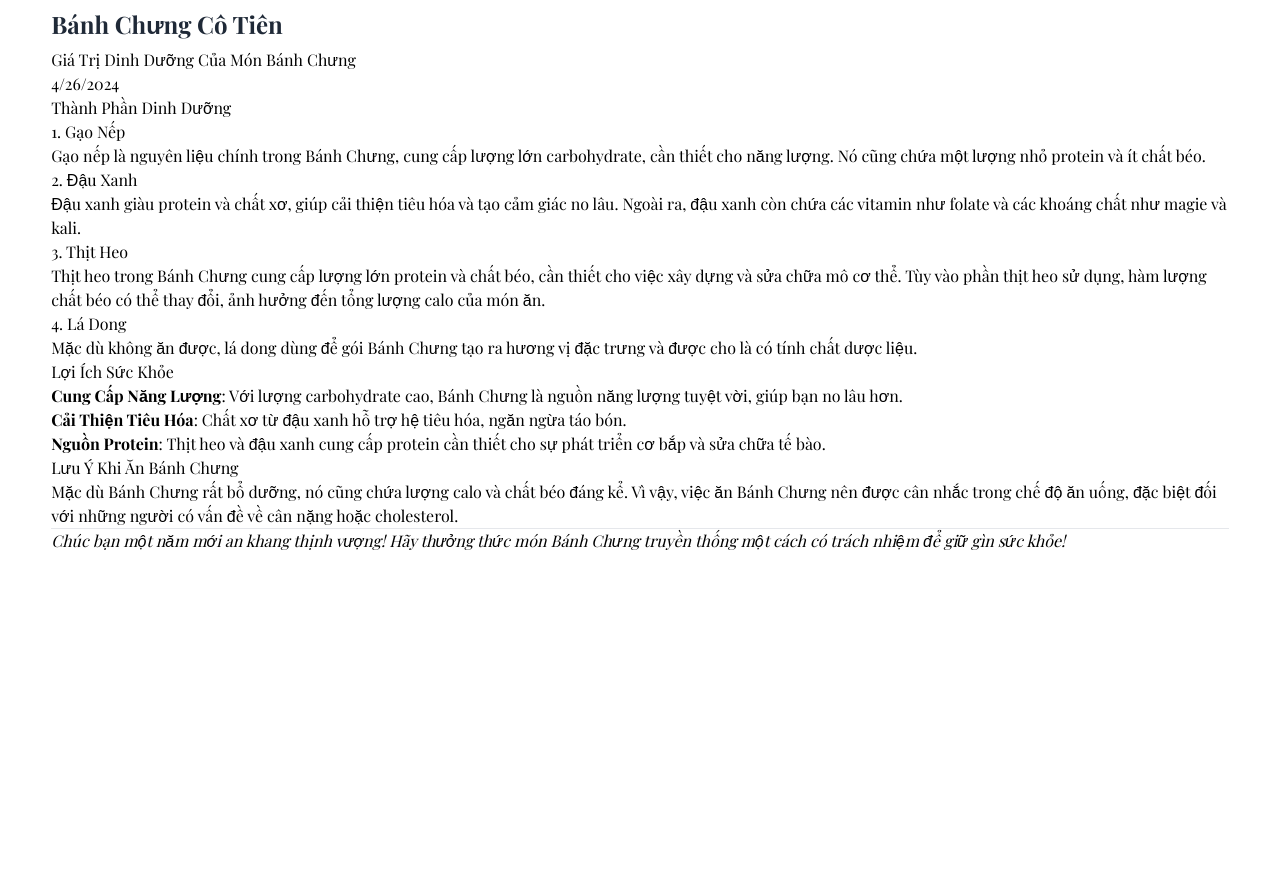
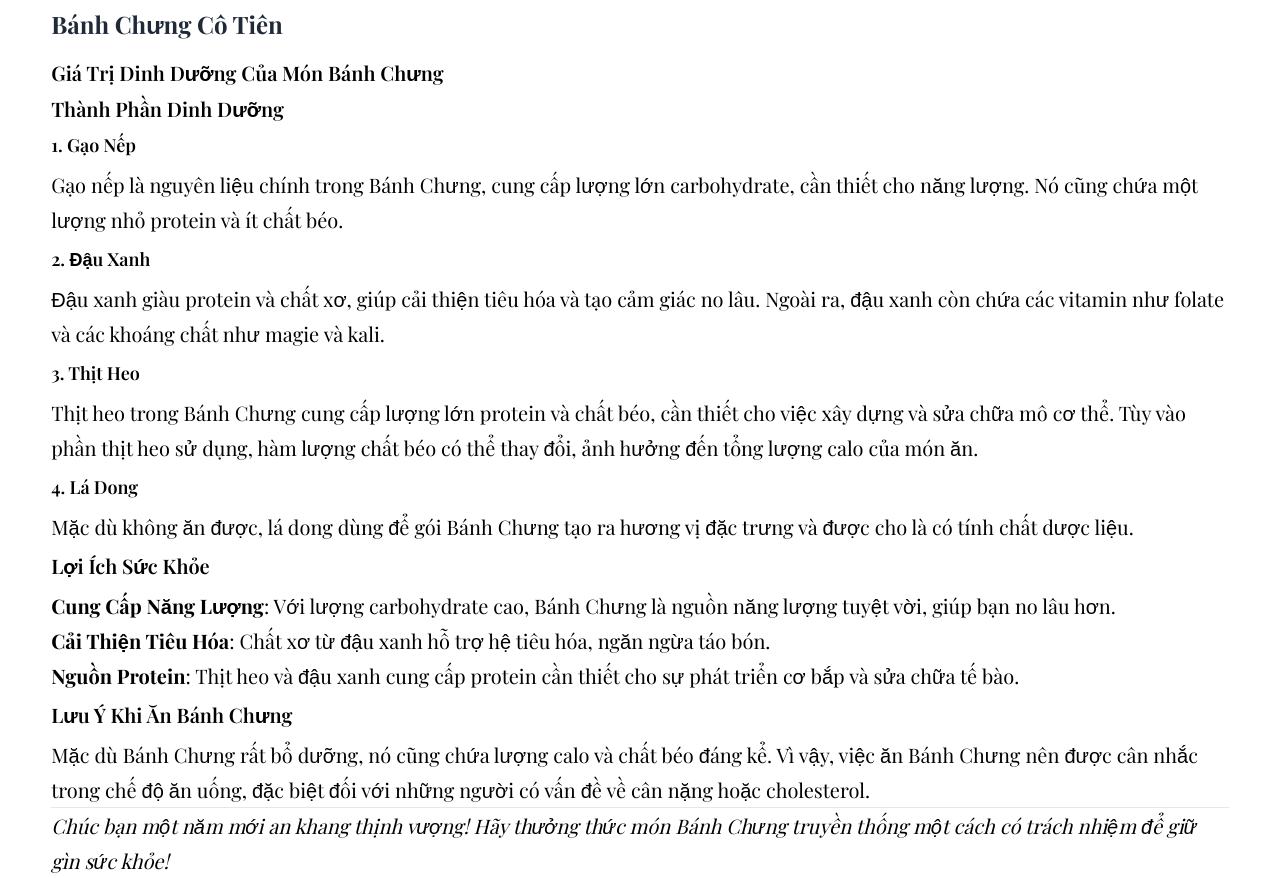
Before and after one commit to longla/banhchungcotien, a Next.js app: page /blog/gia-tri-dinh-duong-cua-mon-banh-chung in a window 1280 px wide. Before the commit the page ends 800 px from the top, so only its background shows below. Built offline with nearby package versions, Linux system fonts and the light colour scheme; a web font is replaced by a local one.

Commit message:
update styles

```diff
--- a/app/blog/BlogPost.tsx
+++ b/app/blog/BlogPost.tsx
@@ -15,7 +15,6 @@ const BlogPost: React.FC<BlogPostProps> = ({ frontmatter, content }) => {
   return (
     <div>
       <h2>{frontmatter.title}</h2>
-      <p>{new Date(frontmatter.date).toLocaleDateString()}</p>
       <ReactMarkdown remarkPlugins={[remarkGfm]}>{content}</ReactMarkdown>
     </div>
   );
--- a/app/blog/page.tsx
+++ b/app/blog/page.tsx
@@ -20,10 +20,7 @@ export default async function BlogList() {
               width={150} // Adjust width and height as needed
               height={150}
             />
-            <h2>
-              {post.frontmatter.title} |{" "}
-              {new Date(post.frontmatter.date).toLocaleDateString()}{" "}
-            </h2>
+            <h1>{post.frontmatter.title}</h1>
             {post.frontmatter.description && (
               <p>{post.frontmatter.description}</p>
             )}
--- a/app/globals.css
+++ b/app/globals.css
@@ -6,6 +6,20 @@
 
 body {
   font-family: "Playfair Display", sans-serif;
+  line-height: 1.75; /* Adjust as needed */
+  font-size: 1.25rem; /* Adjust as needed */
+}
+
+h1 {
+  @apply text-2xl font-bold my-3;
+}
+
+h2 {
+  @apply text-xl font-semibold my-2;
+}
+
+h3 {
+  @apply text-lg font-semibold my-2;
 }
 
 details summary {
--- a/tailwind.config.js
+++ b/tailwind.config.js
@@ -5,8 +5,4 @@ module.exports = {
     "./pages/**/*.{js,ts,jsx,tsx}",
     "./components/**/*.{js,ts,jsx,tsx}", // If you have a components directory
   ],
-  theme: {
-    extend: {},
-  },
-  plugins: [],
 };
```
Also changed, not shown: 1 other file (tests, documents, lock files or other folders).
